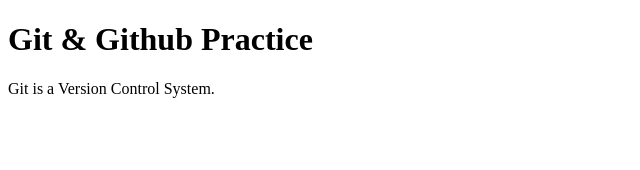
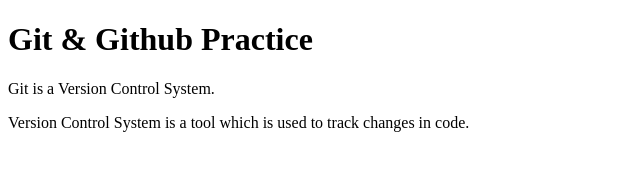
Before and after one commit to addy-1090/Demo_Repo, a plain HTML site: page index.html in a window 1280 px wide. Shown: the whole page, without its empty margins (0-640 px from the left). Drawn offline with Linux system fonts and the light colour scheme.

Commit message:
Adding New Branch

```diff
--- a/index.html
+++ b/index.html
@@ -13,5 +13,9 @@
         Git is a Version Control System.
     </p>
 
+    <p>
+        Version Control System is a tool which is used to track changes in code.
+    </p>
+
 </body>
 </html>
```
